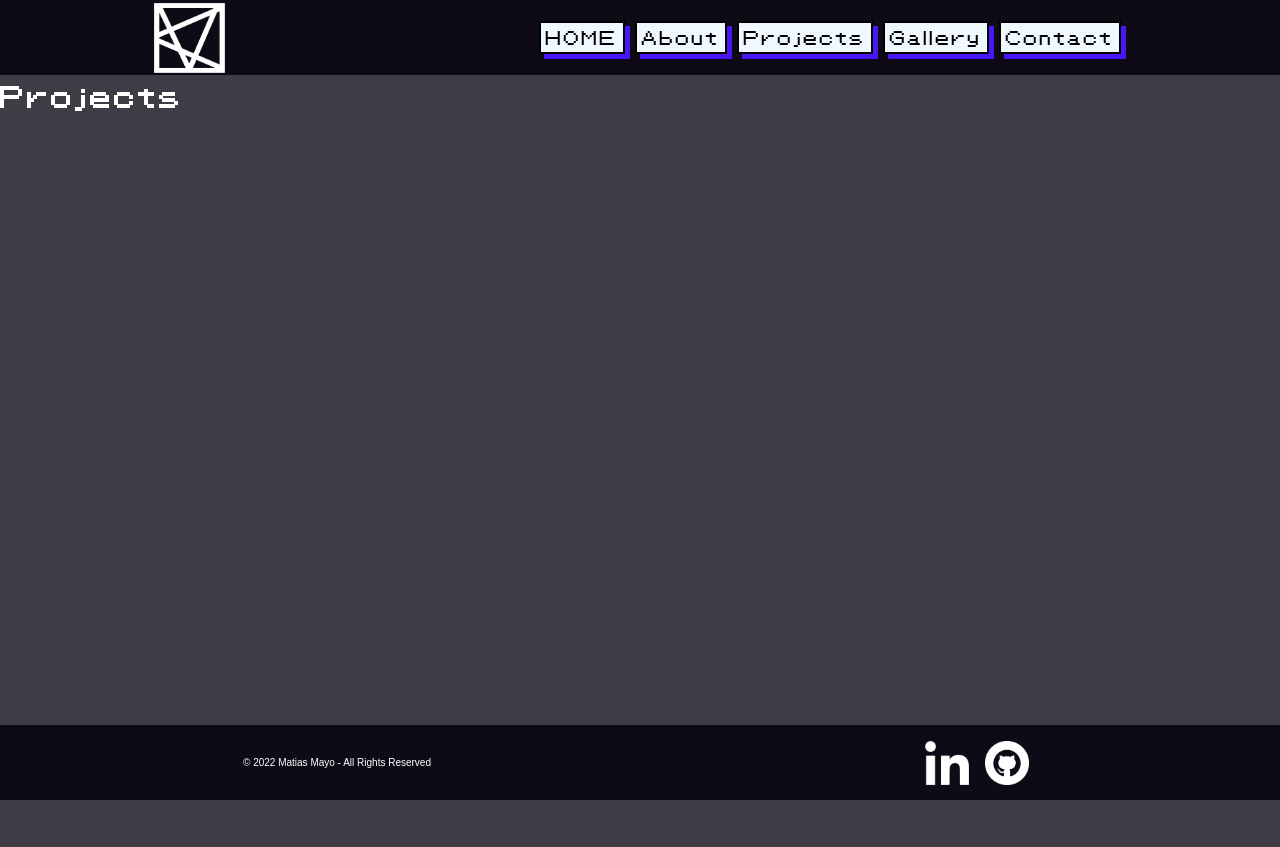
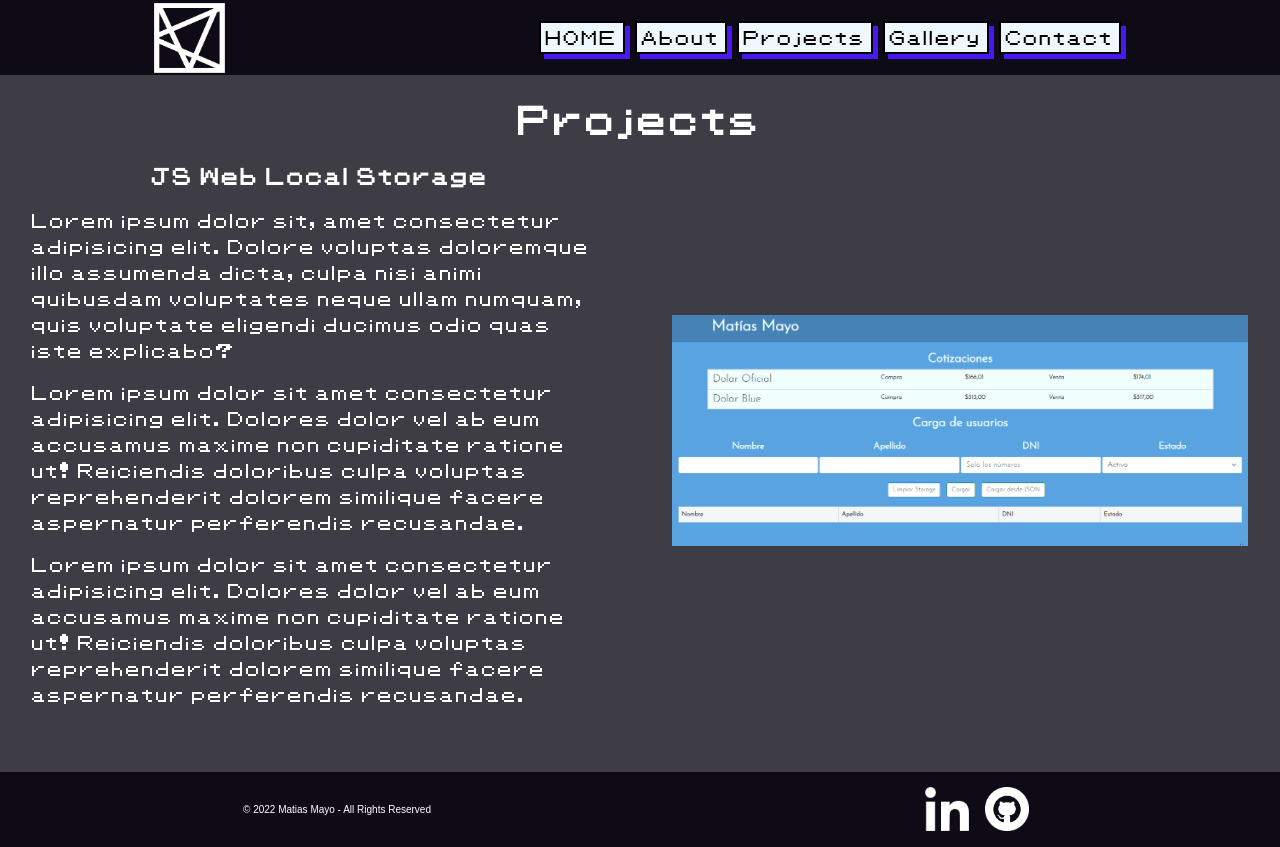
Before and after one commit to mayomatias/portfolio, a plain HTML site: page pages/projects.html in a window 1280 px wide. Before the commit the page ends 800 px from the top, so only its background shows below. Drawn offline with Linux system fonts and the light colour scheme.

Commit message:
Projects

```diff
--- a/css/style.css
+++ b/css/style.css
@@ -77,6 +77,14 @@ a{
 body{
     height: 100%;
 }
+h2{
+    font-size: 2rem;
+    margin: 1rem;
+    text-align: center;
+}
+h3{
+    text-align: center;
+}
 /*#region personal-description*/
 #personal-description{
     display: flex;
@@ -107,12 +115,9 @@ body{
     flex-direction: column;
     align-items: center;
 }
-#about-me h2{
-    font-size: 2rem;
-    margin-bottom: 10px;
-}
 
 #about-me-description{
+    margin-top: 1rem;
     position: relative;
     display: flex;
     justify-content: space-around
@@ -153,9 +158,31 @@ body{
 #about-me-text p{
     margin-bottom: 16px;
 }
+/*#endregion about-me*/
 
+/*#region projects*/
 
-/*#endregion about-me*/
+.project-container {
+    margin-top: 0.5rem;
+    width: 100%;
+    display: flex;
+    align-items: center;
+    justify-content: space-around;
+}
+.project-description-container{
+    width: 45%;
+}
+.project-description-container p{
+    margin-top: 1rem;
+    text-align: left;
+}
+.project-gif{
+    width: 45%;
+}
+.project-gif img{
+    width: 100%;
+}
+/*#endregion projects*/
 
 /*#region footer*/
 footer{
--- a/pages/projects.html
+++ b/pages/projects.html
@@ -22,10 +22,23 @@
         </nav>
     </header>
     <main>
-        <section id="">
-            <div>
+        <section id="projects">
                 <h2>Projects</h2>
-            </div>
+                <div class="project-container">
+                    <div class="project-description-container">
+                        <h3>JS Web Local Storage</h3>
+                        <p>
+                            Lorem ipsum dolor sit, amet consectetur adipisicing elit. Dolore voluptas doloremque illo assumenda dicta, culpa nisi animi quibusdam voluptates neque ullam numquam, quis voluptate eligendi ducimus odio quas iste explicabo?
+                        </p>
+                        <p>
+                            Lorem ipsum dolor sit amet consectetur adipisicing elit. Dolores dolor vel ab eum accusamus maxime non cupiditate ratione ut! Reiciendis doloribus culpa voluptas reprehenderit dolorem similique facere aspernatur perferendis recusandae.
+                        </p>
+                        <p>
+                            Lorem ipsum dolor sit amet consectetur adipisicing elit. Dolores dolor vel ab eum accusamus maxime non cupiditate ratione ut! Reiciendis doloribus culpa voluptas reprehenderit dolorem similique facere aspernatur perferendis recusandae.
+                        </p>
+                    </div>
+                    <a class="project-gif" href="https://bucolic-cassata-b20d8e.netlify.app/" target="_blank"><img  src="../assets/image/web-js.gif" alt=""></a>
+                </div>
         </section>
     </main>
     <footer>
```
Also changed, not shown: pages/about.html (+1 -1 lines), pages/gallery.html (+1 -3 lines), assets/image/web-js.gif (added), 2 other files.
